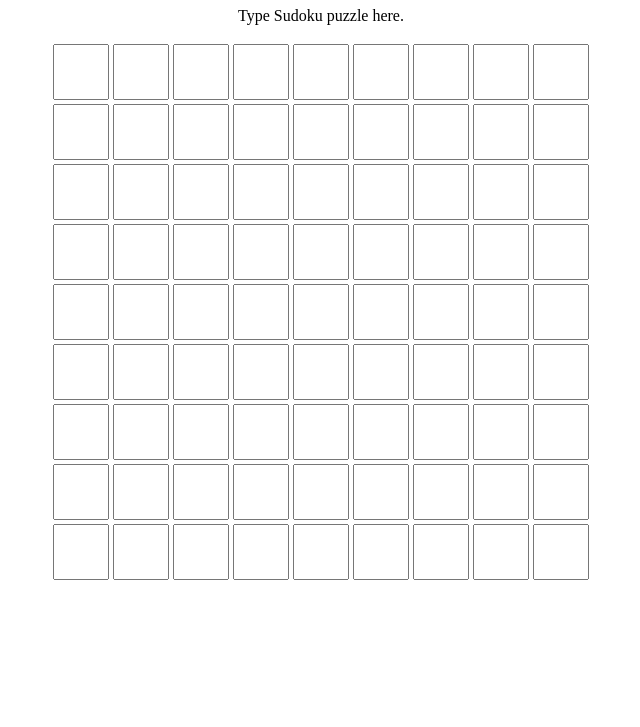
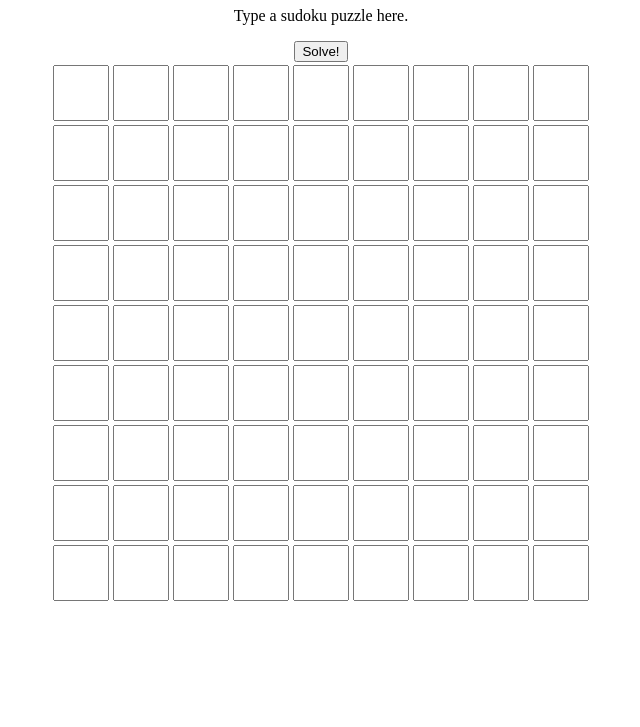
Before and after one commit to sohnryang/sudoku-solver, a plain HTML site: page index.html in a window 1280 px wide. Shown: the part 73-800 px from the top of the page, without its empty margins (319-959 px from the left). Drawn offline with Linux system fonts and the light colour scheme.

Commit message:
included solver.js

```diff
--- a/index.html
+++ b/index.html
@@ -33,9 +33,11 @@
     </head>
     <body>
         <h1>Sudoku Solver</h1>
-        <p>Type Sudoku puzzle here.</p>
+        <p>Type a sudoku puzzle here.</p>
+        <button type="button">Solve!</button>
         <table id="grid" class="grid">
         </table>
         <script src="index.js"></script>
+        <script src="solver.js"></script>
     </body>
 </html>
```
